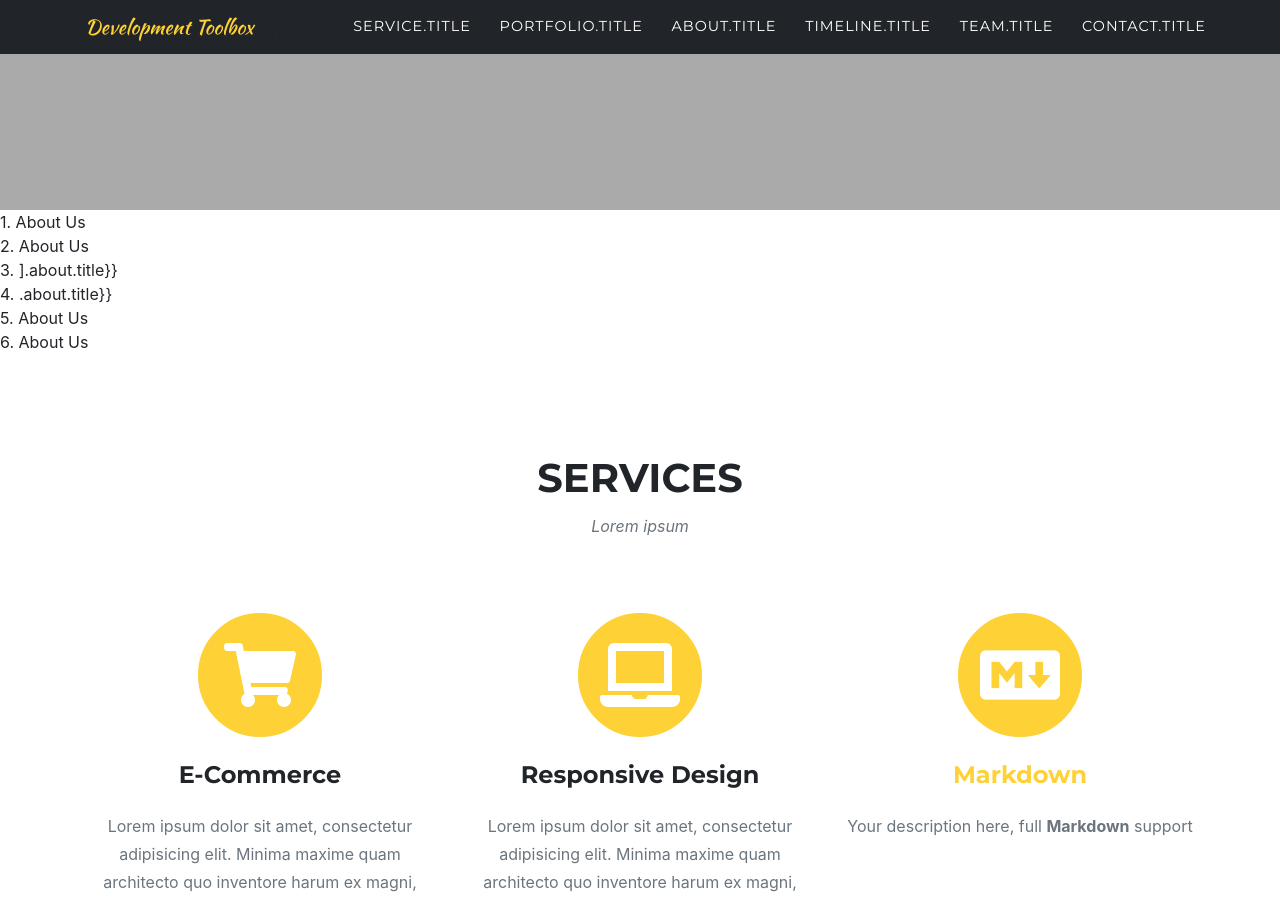
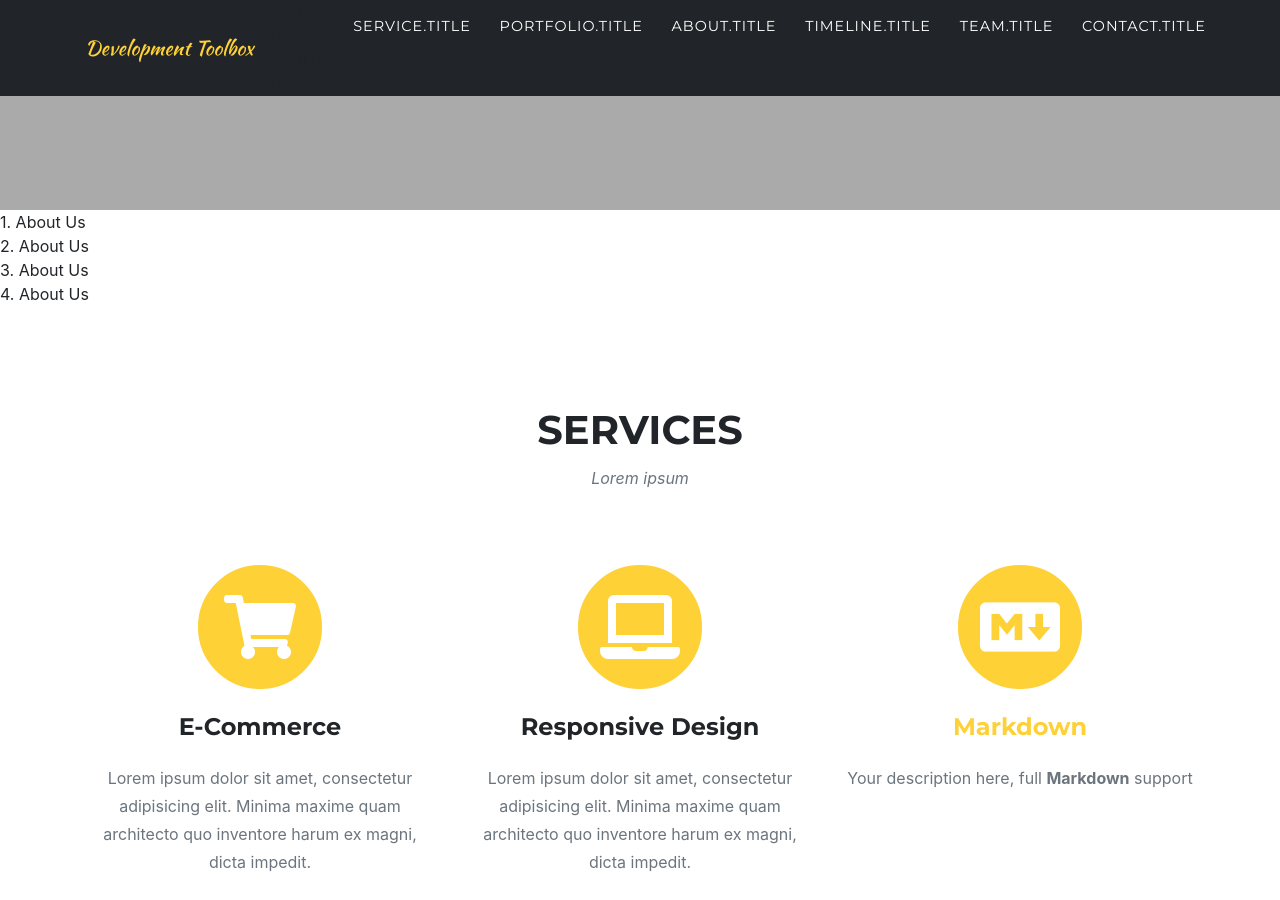
Before and after one commit to xuzhuoxi/xuzhuoxi.github.io, a Jekyll site: the page built from index.md, in a window 1280 px wide and 900 px high, scrolled down 635 px. Built offline with Jekyll 4.4.1, drawn with Linux system fonts in a browser that asks for light colours; some web fonts are replaced.

Commit message:
测试。

```diff
--- a/_includes/navheader.html
+++ b/_includes/navheader.html
@@ -16,6 +16,7 @@
         <ul class="navbar-nav text-uppercase ml-auto">
 		{% assign i18n_link = site.data.i18n[site.locale].link %}
 		{{i18n_link}}<br/>
+		{{site.data[i18n_link].about.title}}<br/>
         {% assign words = site.data[i18n_link] %}
 		{% for board in site.data.home.boards %}
 		  {% unless board.nav_on %}{% continue %}{% endunless %}
--- a/_layouts/home.html
+++ b/_layouts/home.html
@@ -6,11 +6,9 @@
 1. {{site.data.i18n_en-US.about.title}}<br/>
 2. {{site.data["i18n_en-US"].about.title}}<br/>
 {% assign link = "i18n_en-US" %}
-3. {{site.data[{{link}}].about.title}}<br/>
-4. {{site.data.{{link}}.about.title}}<br/>
-5. {{site.data[link].about.title}}<br/>
+3. {{site.data[link].about.title}}<br/>
 {% assign i18ntext = site.data[link] %}
-6. {{i18ntext.about.title}}<br/>
+4. {{i18ntext.about.title}}<br/>
 
 {% for board in site.data.home.boards%}
   {% if board.page %}
```
